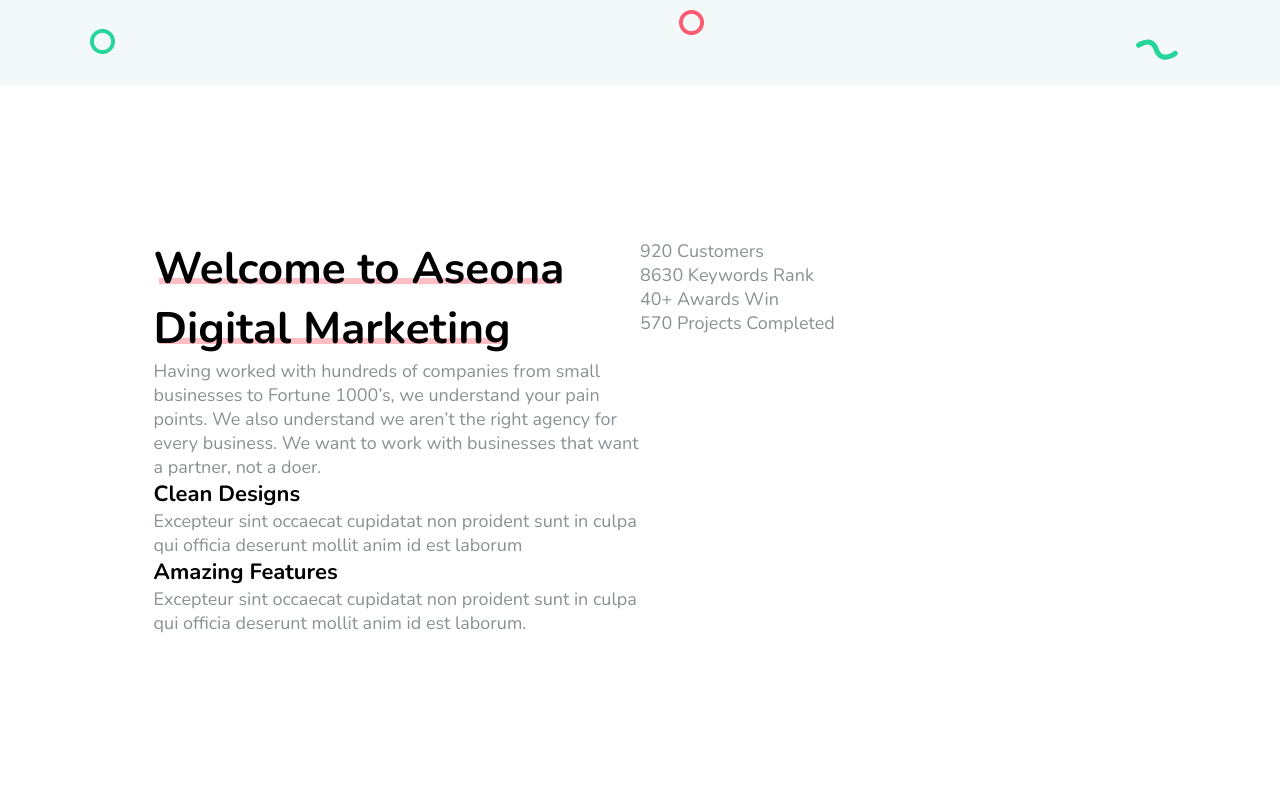
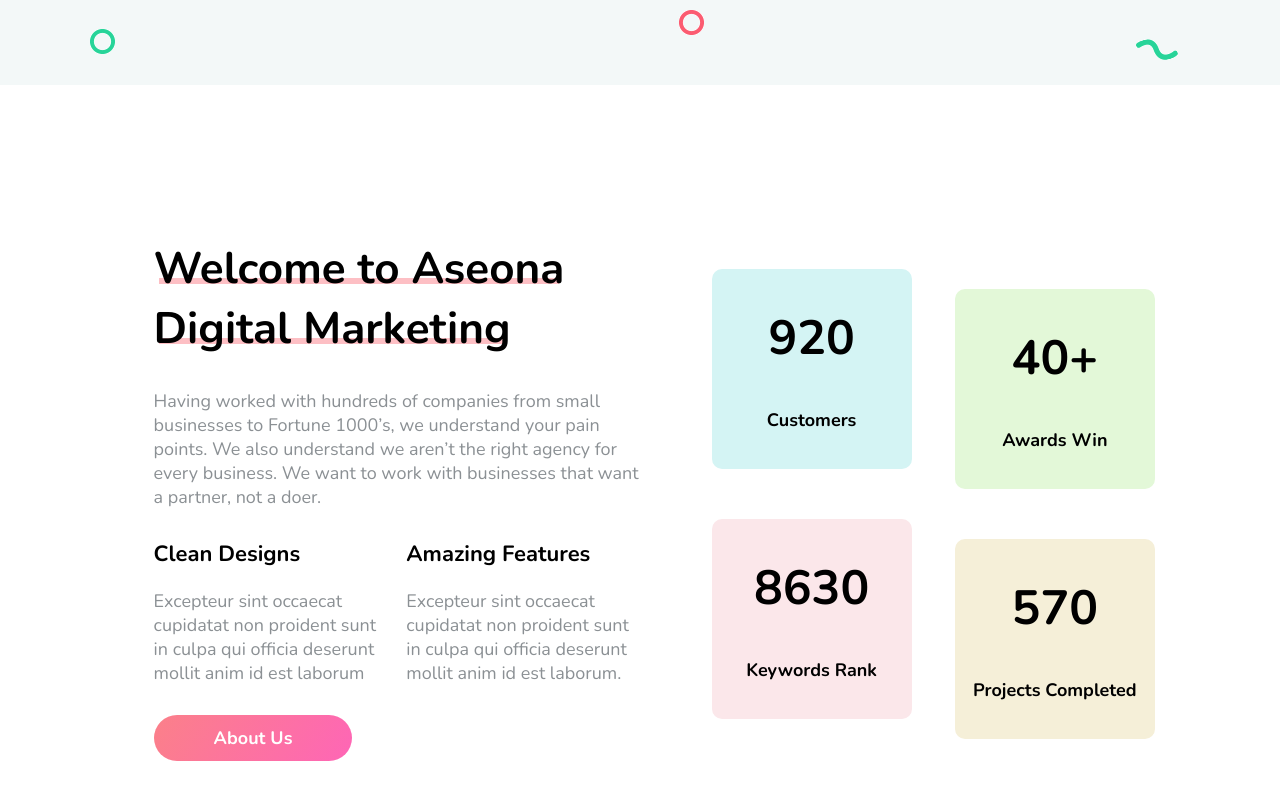
Before and after one commit to arixtty/Aseona-flex-, a website: page index.html in a window 1280 px wide. Shown: the part 682-1482 px from the top of the page. Drawn offline with nearby package versions, Linux system fonts and the light colour scheme.

Commit message:
Welcome section completed

```diff
--- a/index.html
+++ b/index.html
@@ -83,7 +83,8 @@
 
     <section class="welcome">
         <div class="welcome__info">
-            <h2 class="heading-secondary"><span class="heading-secondary--underlined">Welcome to Aseona</span><span class="heading-secondary--underlined">Digital Marketing</span></h2>
+            <h2 class="heading-secondary"><span class="heading-secondary--underlined">Welcome to Aseona</span><span
+                    class="heading-secondary--underlined">Digital Marketing</span></h2>
             <p class="welcome__text">Having worked with hundreds of companies from small businesses to Fortune 1000’s,
                 we understand your pain points. We also understand we aren’t the right agency for every business. We
                 want to work with businesses that want a partner, not a doer.</p>
@@ -91,27 +92,31 @@
 
                 <div class="welcome__features--1">
                     <h3 class="heading-tertiary">Clean Designs</h3>
-                    Excepteur sint occaecat cupidatat non proident sunt in culpa qui officia deserunt mollit anim id est
-                    laborum
+                    <p class="welcome__features-text">Excepteur sint occaecat cupidatat non proident sunt in culpa qui
+                        officia deserunt mollit anim id est laborum</p>
                 </div>
 
                 <div class="welcome__features--2">
                     <h3 class="heading-tertiary">Amazing Features</h3>
-                    Excepteur sint occaecat cupidatat non proident sunt in culpa qui officia deserunt mollit anim id est
-                    laborum.
+                    <p class="welcome__features-text">
+                        Excepteur sint occaecat cupidatat non proident sunt in culpa qui officia deserunt mollit anim id
+                        est
+                        laborum.
+                    </p>
                 </div>
             </div>
+        <a href="#" class="btn">About Us</a>
+
         </div>
 
         <div class="welcome__infographics">
             <div class="welcome__badges">
-                <div class="welcome__badge--1">920 Customers</div>
-                <div class="welcome__badge--2">8630 Keywords Rank</div>
-                <div class="welcome__badge--3">40+ Awards Win</div>
-                <div class="welcome__badge--4">570 Projects Completed</div>
+                <div class="welcome__badges--1"><span>920</span>Customers</div>
+                <div class="welcome__badges--2"><span>8630</span>Keywords Rank</div>
+                <div class="welcome__badges--3"><span>40+</span>Awards Win</div>
+                <div class="welcome__badges--4"><span>570</span>Projects Completed</div>
             </div>
         </div>
-
     </section>
 </body>
 
--- a/sass/base/_typography.scss
+++ b/sass/base/_typography.scss
@@ -1,12 +1,3 @@
-$font-primary: "Nunito", sans-serif;
-
-$color-grey-1: #8b9094;
-$color-grey-2: #c4c4c4;
-$color-grey-3: #f3f8f8;
-
-$color-pink-1: #fb8089;
-$color-pink-2: #fe66b6;
-
 body {
   font-family: $font-primary;
   font-family: 400;
@@ -26,7 +17,6 @@
 
 .heading-primary--underlined {
   @include underlined(2.5rem);
-  display: inline-block;
 }
 
 .heading-secondary {
@@ -36,7 +26,6 @@
 
 .heading-secondary--underlined {
   @include underlined(1.5rem);
-  display: inline-block;
 }
 
 .heading-tertiary {
--- a/sass/components/_buttons.scss
+++ b/sass/components/_buttons.scss
@@ -0,0 +1,13 @@
+.btn {
+  &,
+  &:link,
+  &:visited {
+    text-decoration: none;
+    font-weight: 700;
+    padding: 1.1rem 6rem;
+    display: inline-block;
+    border-radius: 10rem;
+    color: #fff;
+    background: linear-gradient(120deg, $color-pink-1, $color-pink-2);
+  }
+}
--- a/sass/helpers/_mixins.scss
+++ b/sass/helpers/_mixins.scss
@@ -1,16 +1,16 @@
 @mixin underlined($bottom) {
- //   display: inline-block;
+  display: inline-block;
   position: relative;
   z-index: 1;
 
   &::after {
     content: "";
-        height: .6rem;
+    height: 0.6rem;
     position: absolute;
     bottom: $bottom;
-        left: .5rem;
-        right: .5rem;
-        background: rgba($color-pink-1, .5);
+    left: 0.5rem;
+    right: 0.5rem;
+    background: rgba($color-pink-1, 0.5);
     z-index: -1;
   }
 }
--- a/sass/helpers/_variables.scss
+++ b/sass/helpers/_variables.scss
@@ -0,0 +1,8 @@
+$font-primary: "Nunito", sans-serif;
+
+$color-grey-1: #8b9094;
+$color-grey-2: #c4c4c4;
+$color-grey-3: #f3f8f8;
+
+$color-pink-1: #fb8089;
+$color-pink-2: #fe66b6;
--- a/sass/main.scss
+++ b/sass/main.scss
@@ -1,9 +1,12 @@
 @import "helpers/mixins";
+@import "helpers/variables";
 
 @import "base/reset";
 @import "base/typography";
 @import "base/grid";
 
+@import "components/buttons";
+
 @import "layout/header";
 @import "layout/navigation";
 
--- a/sass/pages/home.scss
+++ b/sass/pages/home.scss
@@ -80,19 +80,39 @@
 
     &__info {
         flex: 0 0 50%;
+        display: flex;
+        flex-direction: column;
+        align-items: flex-start;
+        margin-right: 5rem;
+
+        & > .btn {
+            margin-top: 3rem;
+        }
     }
 
     &__text {
-
+        margin-top: 3rem;
     }
 
     &__features {
+        display: flex;
+        justify-content: space-between;
+
+        margin-top: 3rem;
+
         &--1 {
-
+            display: flex;
+            flex-direction: column;
+            margin-right: 2rem;
         }
 
         &--2 {
+            display: flex;
+            flex-direction: column;
+        }
 
+        &-text {
+            margin-top: 2rem;
         }
     }
 
@@ -101,20 +121,66 @@
     }
 
     &__badges {
+        display: flex;
+        flex-flow: column wrap;
+        align-items: center;
+        height: 50rem;
+        font-size: 1.8rem;
+        font-weight: 700;
+        color: #000;
+
+        & span {
+            font-size: 4.8rem;
+            font-weight: 700;
+            color: #000;
+        }
+
         &--1 {
-
+            background: #d4f4f4;
+            height: 20rem;
+            width: 20rem;
+            border-radius: 1rem;
+            display: flex;
+            flex-flow: column;
+            justify-content: space-evenly;
+            align-items: center;
+            margin-top: 3rem;
         }
 
         &--2 {
-
+            background: #fbe7ea;
+            height: 20rem;
+            width: 20rem;
+            border-radius: 1rem;
+            display: flex;
+            flex-flow: column;
+            justify-content: space-evenly;
+            align-items: center;
+            margin-top: 5rem;
         }
 
         &--3 {
-
+            background: #e3f8d8;
+            height: 20rem;
+            width: 20rem;
+            border-radius: 1rem;
+            display: flex;
+            flex-flow: column;
+            justify-content: space-evenly;
+            align-items: center;
+            margin-top: 5rem;
         }
 
         &--4 {
-
+            background: #f5efd8;
+            height: 20rem;
+            width: 20rem;
+            border-radius: 1rem;
+            display: flex;
+            flex-flow: column;
+            justify-content: space-evenly;
+            align-items: center;
+            margin-top: 5rem;
         }
     }
 }
```
Also changed, not shown: css/style.css. Lines whose indentation alone changed are shown as unchanged.
